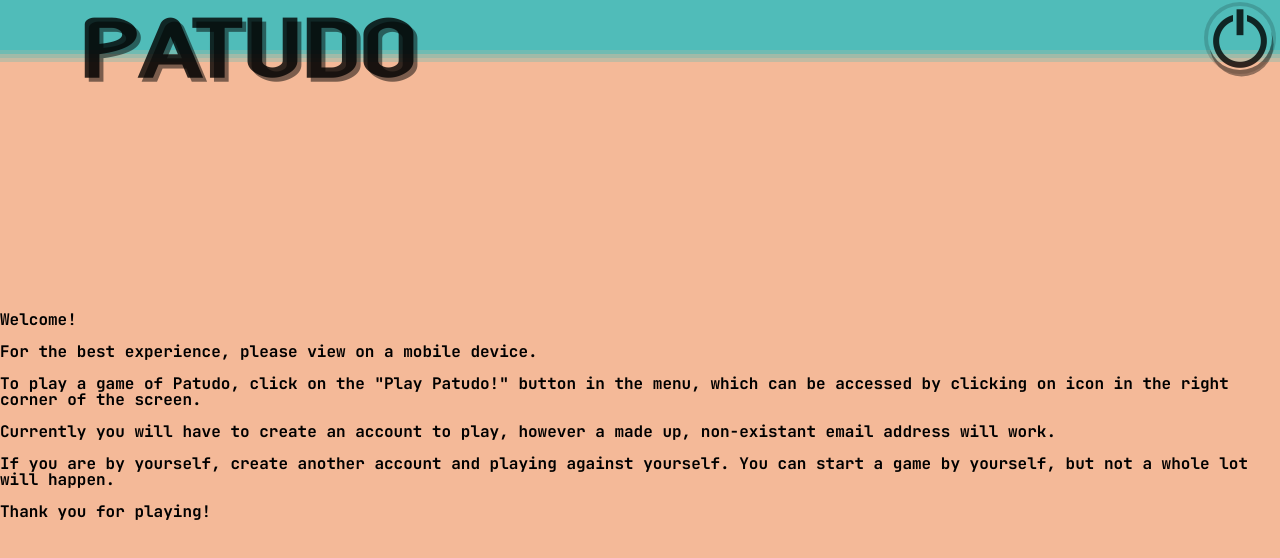
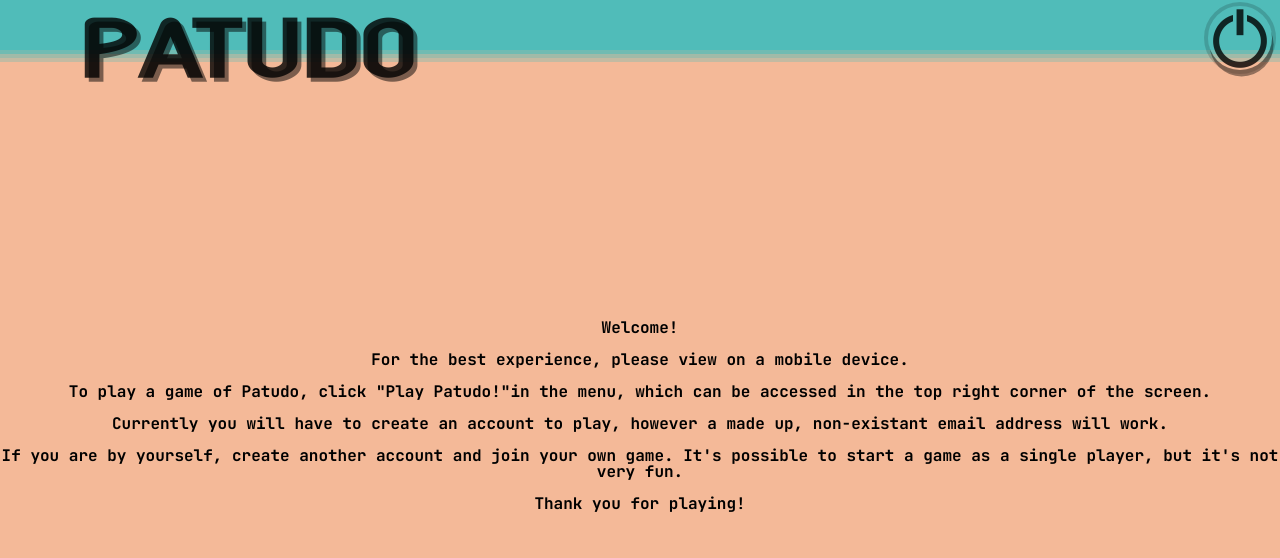
Before and after one commit to pkaodev/Patudo, a React (Vite) app in the folder frontend/: page /home in a window 1280 px wide. Shown: the top 558 px of the page. Built offline with nearby package versions, Linux system fonts and the light colour scheme; no server answers.

Commit message:
dist + tweaks

```diff
--- a/frontend/src/components/PAGE_Home.jsx
+++ b/frontend/src/components/PAGE_Home.jsx
@@ -1,19 +1,19 @@
 export default function PAGE_Home() {
   return (
-    <div className="flex-column take-up-whole-space">
+    <div className="home-placeholder flex-column take-up-whole-space">
     Welcome!
     <br />
     <br />
     For the best experience, please view on a mobile device.
     <br />
     <br />
-    To play a game of Patudo, click on the "Play Patudo!" button in the menu, which can be accessed by clicking on  icon in the right corner of the screen.
+    To play a game of Patudo, click "Play Patudo!"in the menu, which can be accessed in the top right corner of the screen.
     <br />
     <br />
     Currently you will have to create an account to play, however a made up, non-existant email address will work.
     <br />
     <br />
-    If you are by yourself, create another account and playing against yourself.  You can start a game by yourself, but not a whole lot will happen.
+    If you are by yourself, create another account and join your own game.  It's possible to start a game as a single player, but it's not very fun.
     <br />
     <br />
     Thank you for playing!
--- a/frontend/src/firebase/firebaseFunctionsFE.js
+++ b/frontend/src/firebase/firebaseFunctionsFE.js
@@ -250,7 +250,7 @@ export const apiPUTMove = async (e, currentUser, gameCode, moveObject) => {
     });
 
     //HANDLE THIS RETURN!!!
-    console.log('PUT RETURN: ', resStream.json())
+    // console.log('PUT RETURN: ', resStream.json())
 
   } catch (e) {
     console.error("ERROR-apiPUTMove", e);
--- a/frontend/src/style.css
+++ b/frontend/src/style.css
@@ -1,6 +1,7 @@
 /* http://meyerweb.com/eric/tools/css/reset/
    v2.0 | 20110126
    License: none (public domain)
+   modified
 */
 html,
 body,
@@ -258,7 +259,6 @@ button:active {
 }
 .app-bg-1 {
   background-color: rgba(var(--color4), 1); /* fallback */
-  /*background-color animate fade between variables --color1 and 7*/
   background-image: linear-gradient(
     45deg,
     rgba(var(--color5), 1) 0%,
@@ -549,6 +549,74 @@ button:active {
   font-weight: bolder;
   animation: eliminated 1s ease infinite;
 }
+
+
+/*-general classes--------------------------------------------------------------------------------------*/
+.faded-text {
+  color: rgba(0, 0, 0, 0.5);
+}
+.width-50p {
+  width: 50%;
+}
+.opacity-50 {
+  opacity: 0.5;
+}
+/*---------------------------------------------------------------------------------------*/
+/*-table and opponent areas--------------------------------------------------------------------------------------*/
+.table-area-holder {
+  height: 24%;
+  width: 100%;
+}
+
+.table-area {
+  background-color: rgba(var(--color3), 1);
+  height: 90%;
+  width: 94%;
+  border-radius: 1vmin;
+  box-shadow: 2vmin 2vmin rgba(0, 0, 0, 0.75);
+  position: relative;
+}
+.opponent-holder {
+  width: 19.5%;
+  height: 90%;
+  /*align flex-start*/
+  position: relative;
+}
+
+.opponent__avatar {
+  position: absolute;
+  top: 0;
+  height: 9vh;
+  width: 9vh;
+}
+.opponent__nickname {
+  width: 100%;
+  height: 3vh;
+  position: absolute;
+  top: 50%;
+  /* overflow: hidden; !!!issue when 6 player*/
+  text-align: center;
+
+}
+.opponent__dice-holder {
+  display: flex;
+  flex-direction: row;
+  flex-wrap: wrap;
+  justify-content: center;
+  align-items: center;
+  position: absolute;
+  bottom: 0;
+  height: 30%;
+  width: 95%;
+  padding-top: 0.5vh;
+}
+.opponent__dice--q {
+  height: 2.9vh;
+  width: 2.9vh;
+  /*margin to compensate for empty space in image*/
+  margin: -0.4vmin;
+}
+
 @keyframes eliminated {
   0% {
     color: rgba(var(--color3), 1);
@@ -580,7 +648,6 @@ button:active {
   50% {
     color: rgba(var(--color3), 1);
   }
-  /* 70% {color: rgba(var(--color1), 1);} */
   70% {
     color: rgba(var(--color6), 1);
   }
@@ -601,7 +668,7 @@ button:active {
 .winner-crown {
   height: 100%;
   position: absolute;
-  /*animate move up and down and little to the sides*/
+  top: 0;
   animation: winner-crown 1s ease infinite;
 }
 @keyframes winner-crown {
@@ -609,7 +676,7 @@ button:active {
     transform: translateY(0);
   }
   50% {
-    transform: translateY(-4%);
+    transform: translateY(-3%);
   }
   100% {
     transform: translateY(0);
@@ -617,71 +684,6 @@ button:active {
 }
 .winner-king {
   height: 100%;
-}
-
-/*-general classes--------------------------------------------------------------------------------------*/
-.faded-text {
-  color: rgba(0, 0, 0, 0.5);
-}
-.width-50p {
-  width: 50%;
-}
-.opacity-50 {
-  opacity: 0.5;
-}
-/*---------------------------------------------------------------------------------------*/
-/*-table and opponent areas--------------------------------------------------------------------------------------*/
-.table-area-holder {
-  height: 24%;
-  width: 100%;
-}
-
-.table-area {
-  background-color: rgba(var(--color3), 1);
-  height: 90%;
-  width: 94%;
-  border-radius: 1vmin;
-  box-shadow: 2vmin 2vmin rgba(0, 0, 0, 0.75);
-}
-.opponent-holder {
-  width: 19.5%;
-  height: 90%;
-  /*align flex-start*/
-  position: relative;
-}
-
-.opponent__avatar {
-  position: absolute;
-  top: 0;
-  height: 9vh;
-  width: 9vh;
-}
-.opponent__nickname {
-  width: 90%;
-  height: 2vh;
-  position: absolute;
-  top: 50%;
-  overflow: hidden;
-  text-align: center;
-
-}
-.opponent__dice-holder {
-  display: flex;
-  flex-direction: row;
-  flex-wrap: wrap;
-  justify-content: center;
-  align-items: center;
-  position: absolute;
-  bottom: 0;
-  height: 30%;
-  width: 95%;
-  padding-top: 0.5vh;
-}
-.opponent__dice--q {
-  height: 2.9vh;
-  width: 2.9vh;
-  /*margin to compensate for empty space in image*/
-  margin: -0.4vmin;
 }
 
 
@@ -766,8 +768,11 @@ button:active {
   background-color: rgba(var(--color5), 1);
   box-shadow: 2vmin 2vmin rgba(0, 0, 0, 0.75);
 }
-/*---------------------------------------------------------------------------------------*/
-
+/*-home--------------------------------------------------------------------------------------*/
+.home-placeholder {
+  text-align: center;
+  width: 80%;
+}
 /*---------------------------------------------------------------------------------------*/
 .centre-single-item {
   display: flex;
@@ -855,7 +860,6 @@ button:active {
   justify-content: center;
   align-items: center;
   opacity: 0.8;
-  /*pulse animation when clicked*/
   animation: pulse 0.5s ease infinite;
 }
 @keyframes pulse {
@@ -931,21 +935,15 @@ button:active {
 }
 
 .make-lobby-holder {
-  /* background: turquoise; */
   width: 40%;
-  /*put at bottom of parent*/
-  /* position: absolute;
-  bottom: 0; */
 }
 .find-game__or {
-  /* background: red; */
   width: 20%;
   height: 15vw;
 }
 .join-lobby-holder {
   height: 100%;
   width: 40%;
-  /* background: blue; */
 }
 
 /*---------------------------------------------------------------------------------------*/
@@ -985,13 +983,11 @@ button:active {
 
 .create-join-holder {
   align-items: flex-end;
-  /* background: green; */
 }
 .find-game__left-text {
   position: absolute;
   left: 0;
   width: 10vmin;
-  /*center text*/
   display: flex;
   justify-content: center;
 }
@@ -1000,7 +996,6 @@ button:active {
   left: 0;
   width: 10vmin;
   height: 9vw;
-  /*center text*/
   display: flex;
   justify-content: center;
 }
@@ -1028,7 +1023,6 @@ button:active {
   content: "->";
 }
 
-/*border that fades from solid to dashed*/
 .current-border {
   border: 1vmin dashed rgba(0, 0, 0, 0.8);
   border-radius: 2.5vmin;
--- a/frontend/vite.config.js
+++ b/frontend/vite.config.js
@@ -3,5 +3,6 @@ import react from '@vitejs/plugin-react'
 
 // https://vitejs.dev/config/
 export default defineConfig({
+  base: '/pkaodev/',
   plugins: [react()]
 })
```
Also changed, not shown: 44 other files (tests, documents, lock files or other folders).
